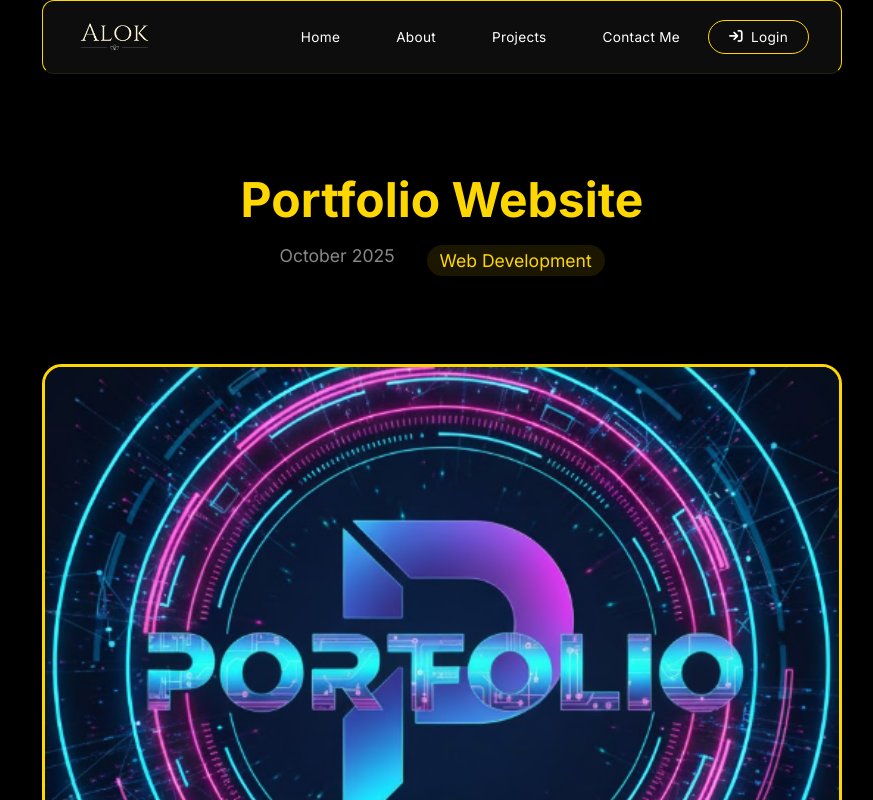
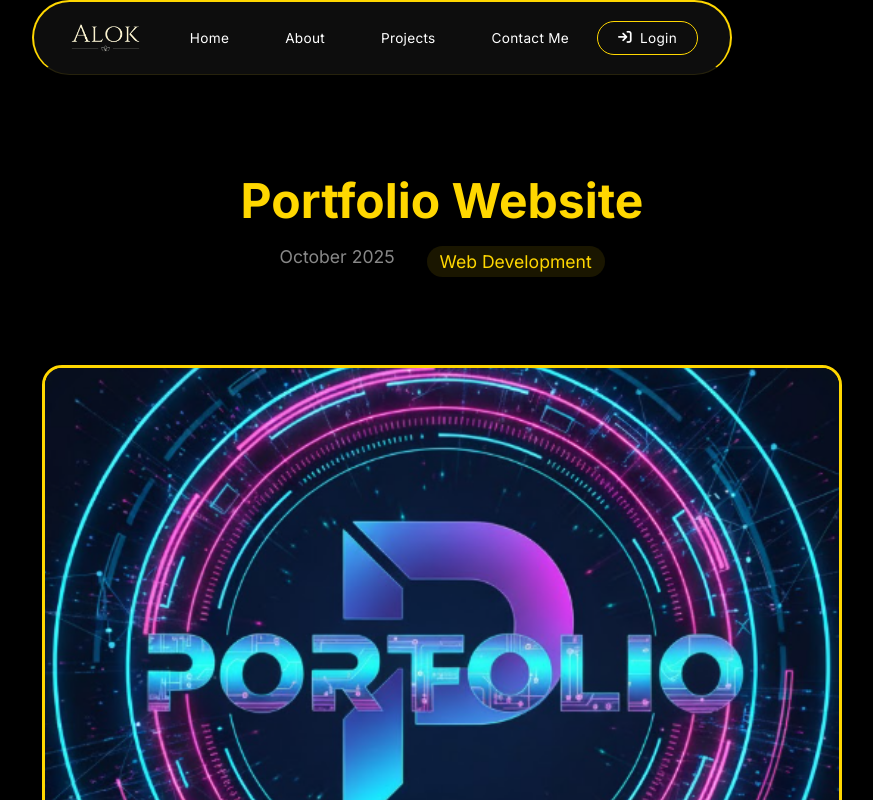
Before and after one commit to aloksinha123/Portfolio.2, a Next.js app: page /projects/portfolio-site in a window 1280 px wide. Shown: the top 800 px of the page, without its empty margins (198-1071 px from the left). Built offline with nearby package versions, Linux system fonts and the light colour scheme.

Commit message:
done some changes in styling

```diff
--- a/pages/projects/portfolio-site.js
+++ b/pages/projects/portfolio-site.js
@@ -70,6 +70,12 @@ export default function PortfolioSiteProject() {
                 </div>
               </div>
             </div>
+
+            <div className="back-button-section">
+              <Link href="/projects" className="btn btn-secondary">
+                ← Back to Projects
+              </Link>
+            </div>
           </div>
         </section>
       </main>
--- a/pages/projects/whack-a-mole.js
+++ b/pages/projects/whack-a-mole.js
@@ -69,6 +69,12 @@ export default function WhackAMoleProject() {
                 </div>
               </div>
             </div>
+
+            <div className="back-button-section">
+              <Link href="/projects" className="btn btn-secondary">
+                ← Back to Projects
+              </Link>
+            </div>
           </div>
         </section>
       </main>
--- a/styles/globals.css
+++ b/styles/globals.css
@@ -808,17 +808,19 @@ body{font-family:Inter, system-ui, -apple-system, 'Segoe UI', Roboto, 'Helvetica
 
 /* Navbar */
 .nav {
-  background: rgba(17, 17, 17, 0.9);
+  background: rgba(17, 17, 17, 0.95);
   backdrop-filter: blur(10px);
-  position: sticky;
+  position: fixed;
   top: 20px;
-  z-index: 10;
-  max-width: 800px;
-  margin: 0 auto;
-  border-radius: 12px;
-  padding: 8px 30px;
-  box-shadow: 0 4px 30px rgba(0, 0, 0, 0.1);
-  border: 1px solid var(--highlight);
+  left: 50%;
+  transform: translateX(-50%);
+  z-index: 1000;
+  width: auto;
+  max-width: 700px;
+  border-radius: 50px;
+  border: 2px solid var(--highlight);
+  padding: 12px 30px;
+  box-shadow: 0 4px 30px rgba(0, 0, 0, 0.3);
 }
 
 .nav-inner {
--- a/styles/project.css
+++ b/styles/project.css
@@ -6,6 +6,8 @@
 .project-header {
   text-align: center;
   margin-bottom: 3rem;
+  position: relative;
+  z-index: 10;
 }
 
 .project-title {
```
Also changed, not shown: pages/index.js (+8 -8 lines).
